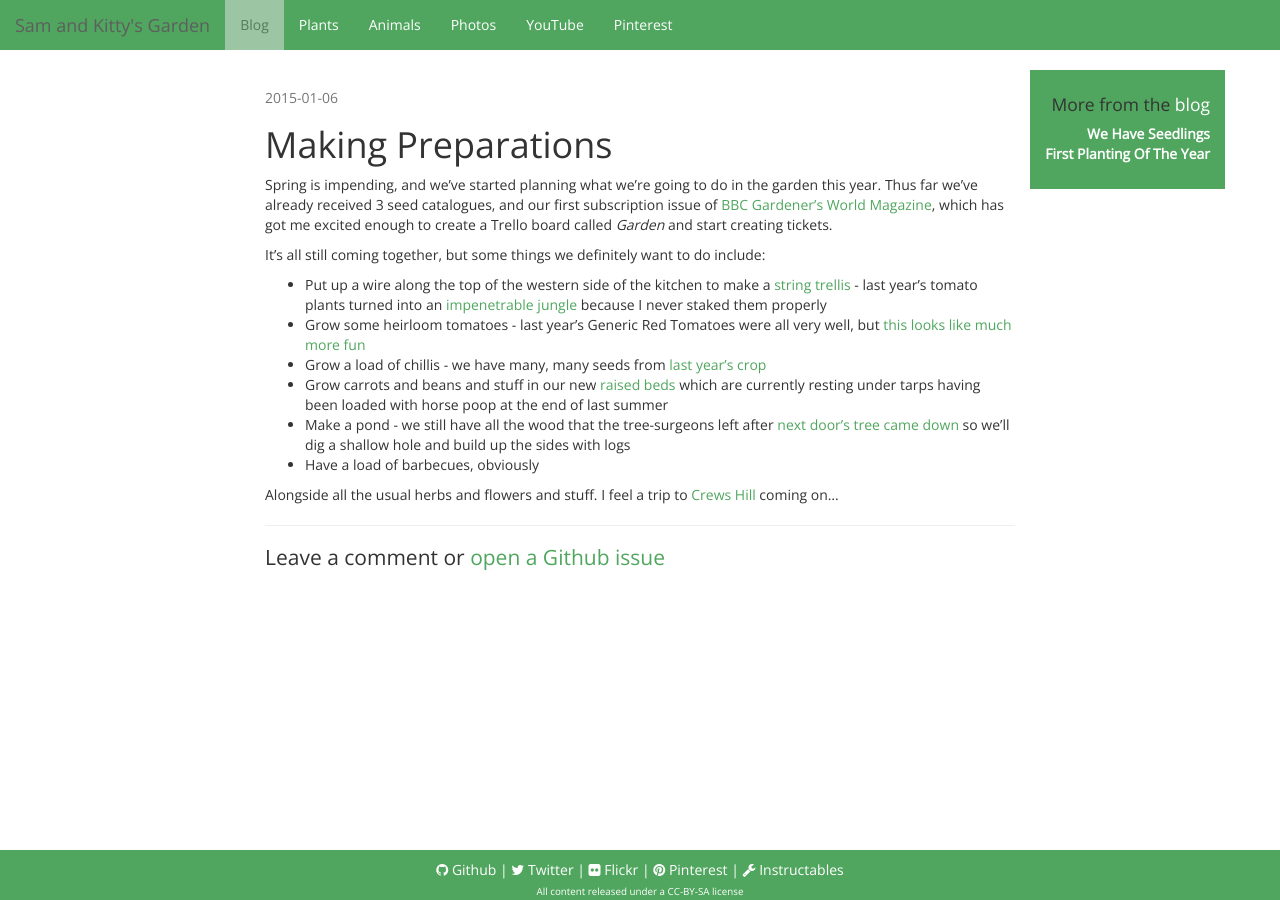
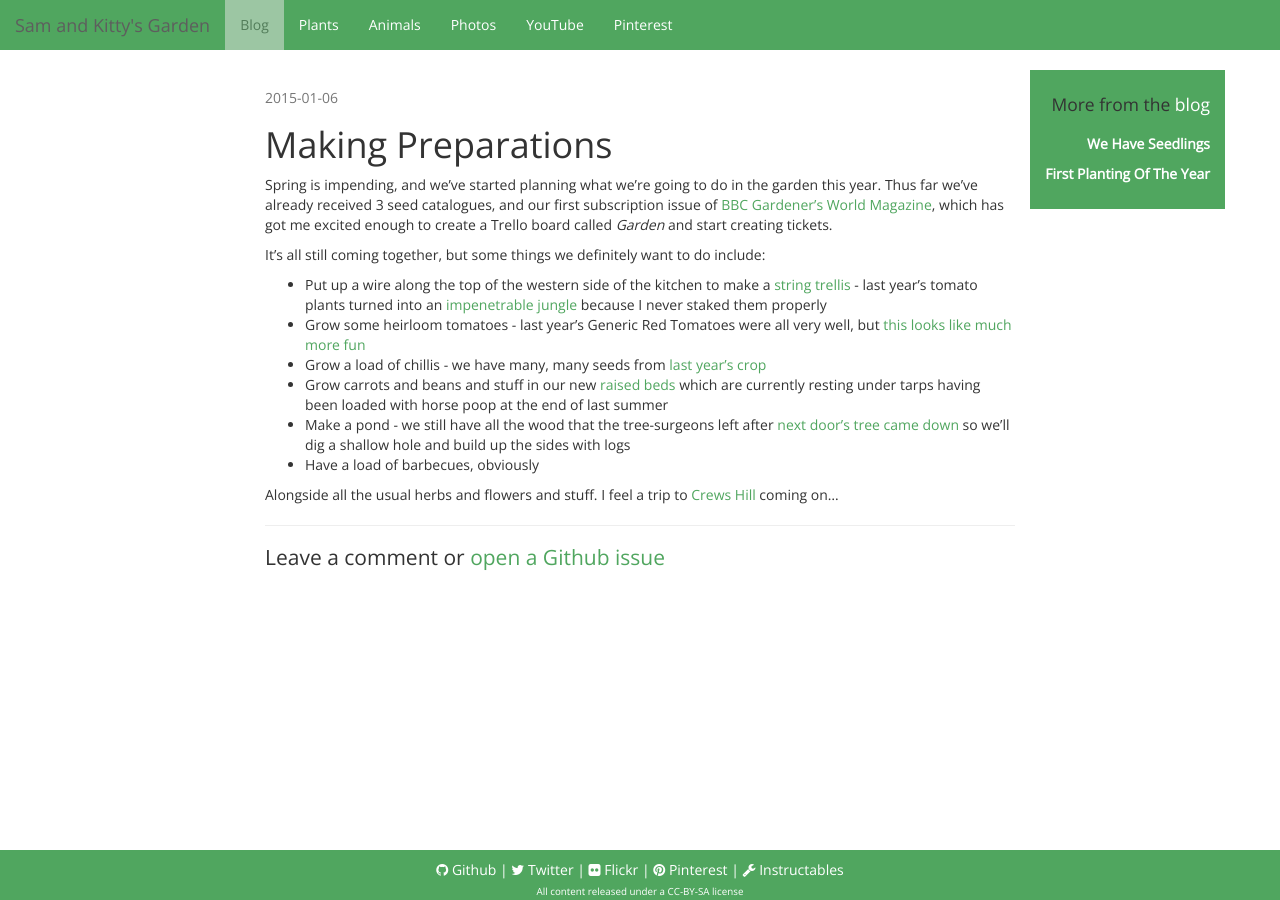
Before and after one commit to culpabilitybrown/culpabilitybrown.github.io, a Jekyll site: the page built from blog/_posts/2015-01-06-making-preparations.md, in a window 1280 px wide. Built offline with Jekyll 4.4.1, drawn with Linux system fonts in a browser that asks for light colours; nearby versions of some CDN libraries; comment, search, counter and statistics services are not loaded.

Commit message:
Improve spacing

```diff
--- a/_layouts/blost.html
+++ b/_layouts/blost.html
@@ -12,6 +12,6 @@ layout: boilerplate
   </div>
   <div class='col-md-2 sidebar'>
     <h2>More from the <a href='/blog/'>blog</a></h2>
-    {% include blog-archive.html no_excerpts = true no_fa = true %}
+    {% include blog-archive.html no_excerpts = true no_fa = true hr = false %}
   </div>
 </div>
--- a/assets/application.scss
+++ b/assets/application.scss
@@ -89,6 +89,12 @@ body {
   }
 }
 
+.blog-archive {
+  dt {
+    padding-top: $padding-large-vertical;
+  }
+}
+
 .license {
   font-size: 0.7em;
 }
```
